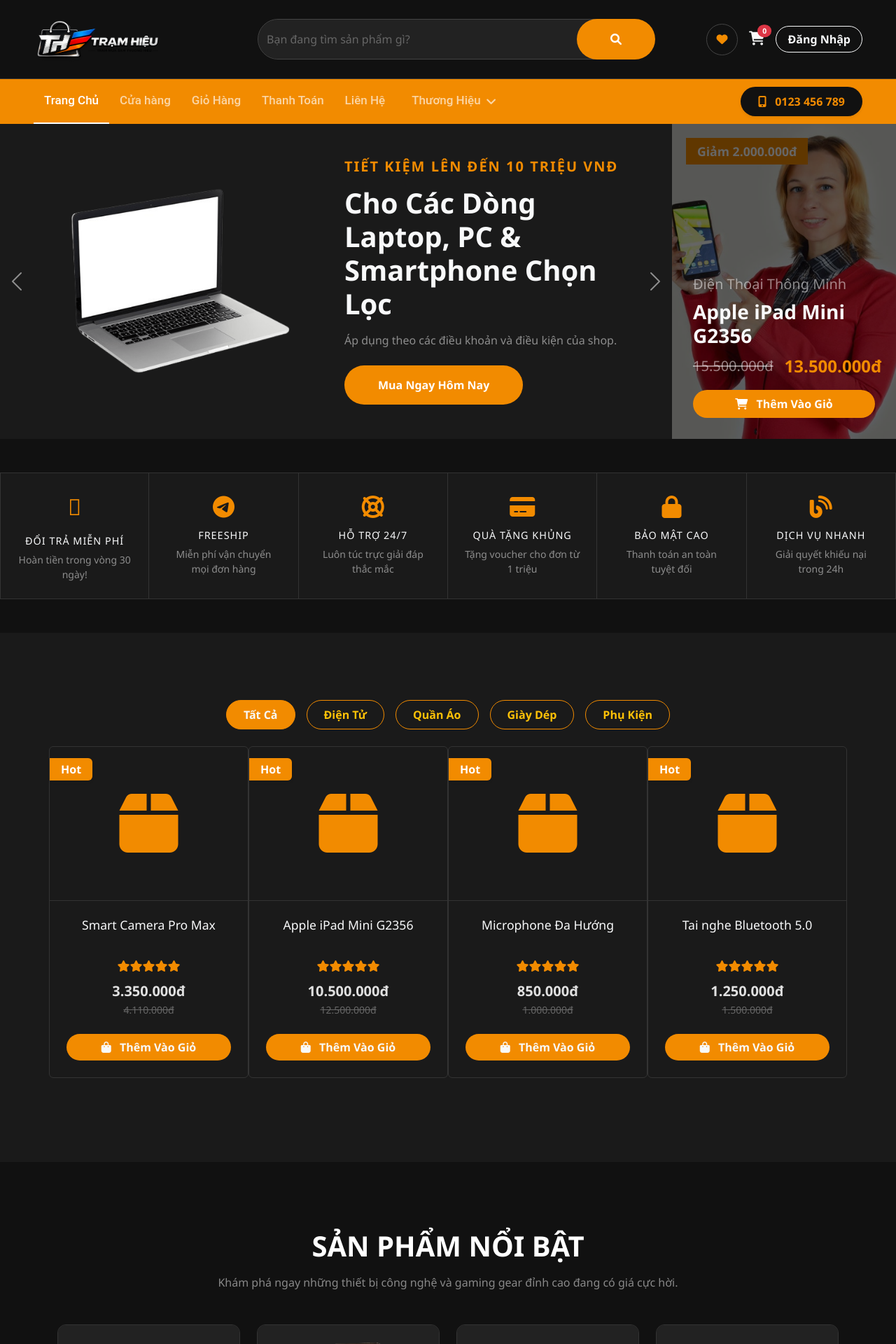
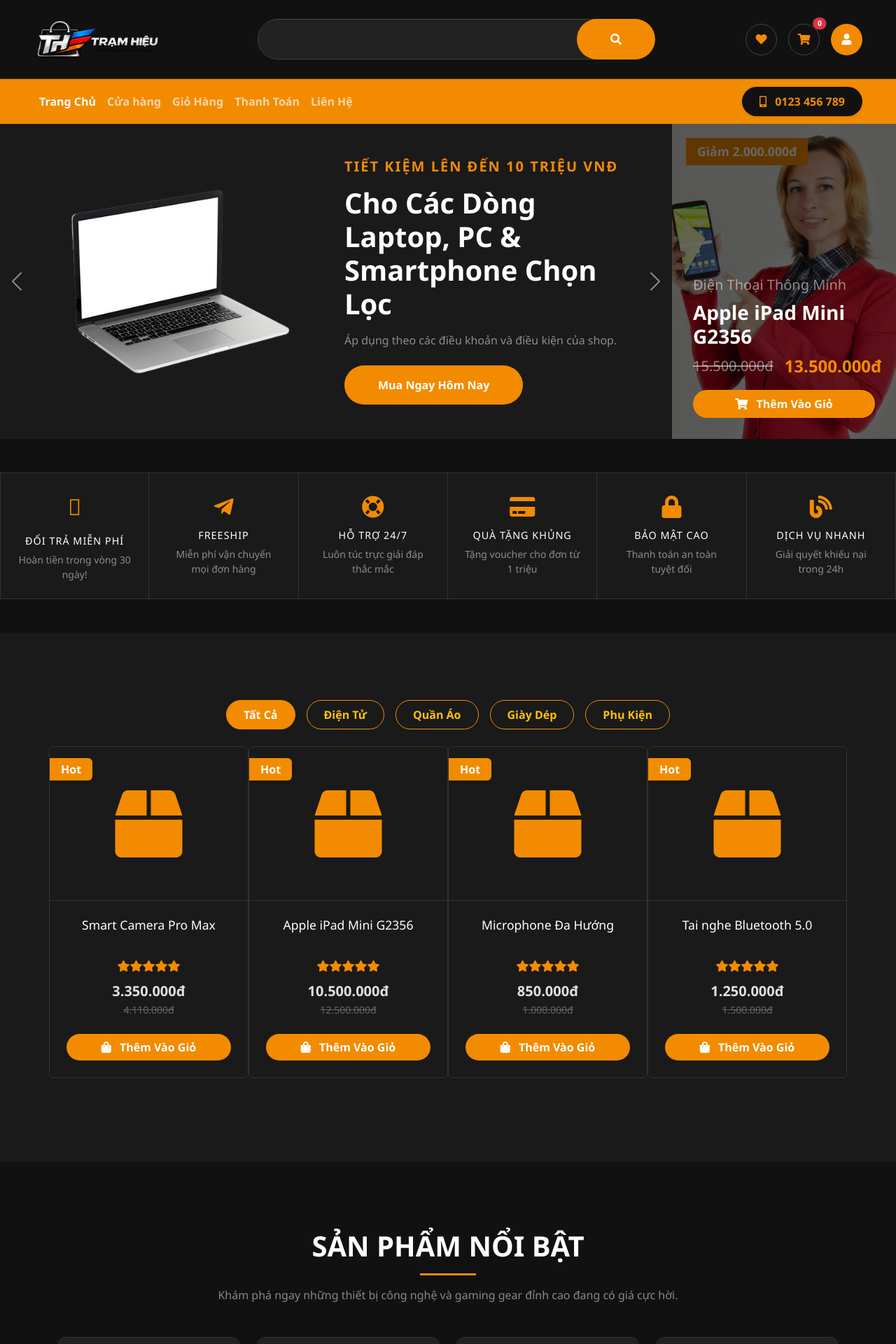
Before and after one commit to loipham2306/LTWNC_LTWNC_WEBTMDT, a PHP site: page /index.php in a window 1280 px wide. Shown: the top 1920 px of the page at 70% size. Run offline with PHP 8.4, Linux system fonts and the light colour scheme.

Commit message:
Cập nhật header, slider và index

```diff
--- a/index.php
+++ b/index.php
@@ -1,214 +1,56 @@
-<?php
-/** * @var array $products
- */
-if (session_status() === PHP_SESSION_NONE) {
-    session_start();
-}
-if (!isset($products)) { $products = []; }
-if (!isset($brands)) { $brands = []; }
-
-$IMAGE_BASE_URL = '/LTWNC_LTWNC_WEBTMDT/assets/images/products/';
-
-?>
 <!DOCTYPE html>
 <html lang="vi">
 <head>
     <meta charset="UTF-8">
     <meta name="viewport" content="width=device-width, initial-scale=1.0">
-    <title>Trang Chủ - LuLoShop</title>
-    <link href="https://cdn.jsdelivr.net/npm/bootstrap@5.3.0/dist/css/bootstrap.min.css" rel="stylesheet">
-    <link rel="stylesheet" href="https://cdnjs.cloudflare.com/ajax/libs/font-awesome/6.0.0/css/all.min.css">
-    <link rel="stylesheet" href="/LTWNC_LTWNC_WEBTMDT/assets/style.css">
+    <title>LuLoShop - Cửa Hàng Gaming & Công Nghệ</title>
+
+    <link href="https://cdnjs.cloudflare.com/ajax/libs/bootstrap/5.3.0/css/bootstrap.min.css" rel="stylesheet">
+    <link href="https://cdnjs.cloudflare.com/ajax/libs/font-awesome/5.15.4/css/all.min.css" rel="stylesheet">
+    <link href="https://cdnjs.cloudflare.com/ajax/libs/animate.css/3.7.2/animate.min.css" rel="stylesheet">
+
     <style>
+        /* Tông nền tối eSports cho toàn bộ Trang Chủ */
         body { background-color: #111; color: #fff; font-family: 'Segoe UI', Tahoma, Geneva, Verdana, sans-serif; }
 
-        /* Navbar */
-        .navbar-custom { background-color: #1a1a1a !important; border-bottom: 2px solid #F28B00; }
-        .search-bar { background-color: #222; border: 1px solid #444; color: #fff; }
-        .search-bar:focus { background-color: #333; border-color: #F28B00; color: #fff; box-shadow: none; }
+        .home-section { background-color: #111; }
+        .text-orange { color: #F28B00 !important; }
 
-        /* Banner */
-        .hero-banner {
-            background: linear-gradient(45deg, #111 0%, #2a1800 100%);
-            border: 1px solid #333;
-            border-radius: 15px;
-            overflow: hidden;
+        /* Hiệu ứng gạch chân tiêu đề màu cam độc quyền */
+        .section-title::after {
+            content: '';
+            display: block;
+            width: 80px;
+            height: 3px;
+            background-color: #F28B00;
+            margin: 15px auto 0;
         }
-
-        /* Product Card */
-        .product-card {
-            background: #1a1a1a;
-            border: 1px solid #333;
-            border-radius: 16px;
-            overflow: hidden;
-            transition: all 0.3s ease;
-        }
-
-        .product-card:hover {
-            transform: translateY(-6px);
-            border-color: #F28B00;
-            box-shadow: 0 8px 20px rgba(242, 139, 0, 0.25);
-        }
-
-        /* Khung ảnh */
-        .product-img-wrapper {
-            position: relative;
-            height: 280px;
-            background: #fff;
-            overflow: hidden;
-            display: flex;
-            align-items: center;
-            justify-content: center;
-        }
-
-        /* Ảnh sản phẩm */
-        .product-img {
-            width: 100%;
-            height: 100%;
-            object-fit: contain;
-            transform: scale(1.0);
-        }
-
-        .product-card:hover .product-img {
-            transform: scale(1.05);
-        }
-
-        /* Tên sản phẩm */
-        .product-title {
-            color: #fff;
-            font-size: 1rem;
-            font-weight: 600;
-            line-height: 1.5;
-
-            min-height: 48px;
-
-            display: -webkit-box;
-            -webkit-line-clamp: 2;
-            -webkit-box-orient: vertical;
-
-            overflow: hidden;
-        }
-
-        /* Giá */
-        .price-text {
-            color: #F28B00;
-            font-size: 1.7rem;
-            font-weight: 700;
-            margin-bottom: 15px;
-        }
-
-        /* Nút */
-        .btn-cart {
-            border: 2px solid #F28B00;
-            color: #F28B00;
-            border-radius: 999px;
-            font-weight: 600;
-            transition: all .3s ease;
-        }
-
-        .btn-cart:hover {
-            background: #F28B00;
-            color: #fff;
-        }
-
-        /* Badge giảm giá */
-        .product-badge {
-            position: absolute;
-            top: 10px;
-            left: 10px;
-            z-index: 2;
-            background: #dc3545;
-            color: white;
-            font-size: 0.75rem;
-            padding: 6px 10px;
-            border-radius: 20px;
-        }
-       .brand-section{
-    margin: 40px 0;
-}
-
-.brand-slider{
-    overflow: hidden;
-    position: relative;
-    height: 120px;
-    background: linear-gradient(
-        90deg,
-        #111 0%,
-        #1a1a1a 50%,
-        #111 100%
-    );
-    border-top: 1px solid #333;
-    border-bottom: 1px solid #333;
-
-    display: flex;
-    align-items: center;
-}
-
-.brand-track{
-    display: flex;
-    align-items: center;
-    gap: 80px;
-    width: max-content;
-
-    animation: scrollBrand 25s linear infinite;
-}
-
-.brand-track img{
-    height: 70px;
-    width: auto;
-
-    object-fit: contain;
-
-    filter: brightness(0) invert(1) opacity(0.7);
-    transition: all .35s ease;
-}
-
-.brand-track img:hover{
-    filter: brightness(0) invert(1);
-    opacity: 1;
-    transform: scale(1.15);
-}
-
-.brand-slider:hover .brand-track{
-    animation-play-state: paused;
-}
-
-@keyframes scrollBrand{
-    from{
-        transform: translateX(0);
-    }
-    to{
-        transform: translateX(-50%);
-    }
-}
-
-        /* Buttons */
-        .btn-custom { background-color: #F28B00; color: #fff; font-weight: bold; }
-        .btn-custom:hover { background-color: #d67a00; color: #fff; }
-        .btn-outline-custom { border-color: #F28B00; color: #F28B00; }
-        .btn-outline-custom:hover { background-color: #F28B00; color: #fff; }
-
-        ::-webkit-scrollbar { width: 8px; }
-        ::-webkit-scrollbar-thumb { background: #555; border-radius: 4px; }
-        ::-webkit-scrollbar-thumb:hover { background: #F28B00; }
     </style>
 </head>
 <body>
-    <?php
-    include "views/components/header.php"
-    ?>
 
     <?php
+    // 1. MẢNG DỮ LIỆU SẢN PHẨM (Thay thế cho state products trong React)
+    // Đã thêm /images/ trước /img/ theo đúng cấu trúc thư mục mới của bạn
+    $products = [
+        [ 'id' => 1, 'name' => 'Smart Camera Pro Max', 'category' => 'Điện Tử', 'price' => 3350000, 'oldPrice' => 4110000, 'img' => '/LTWNC_BAN_HANG/assets/images/img/product-4.png' ],
+        [ 'id' => 2, 'name' => 'Apple iPad Mini G2356', 'category' => 'Tablet', 'price' => 10500000, 'oldPrice' => 12500000, 'img' => '/LTWNC_BAN_HANG/assets/images/img/product-3.png' ],
+        [ 'id' => 3, 'name' => 'Microphone Đa Hướng', 'category' => 'Phụ Kiện', 'price' => 850000, 'oldPrice' => 1000000, 'img' => '/LTWNC_BAN_HANG/assets/images/img/product-5.png' ],
+        [ 'id' => 4, 'name' => 'Tai nghe Bluetooth 5.0', 'category' => 'Âm Thanh', 'price' => 1250000, 'oldPrice' => 1500000, 'img' => '/LTWNC_BAN_HANG/assets/images/img/product-6.png' ]
+    ];
+
+    // 2. NHÚNG COMPONENT HEADER (THANH MENU)
+    include 'views/components/Header.php';
+
+    // 3. NHÚNG BANNER SLIDER CHÍNH
     include 'views/components/HeroSlider.php';
-    ?>
 
-    <?php
+    // 4. NHÚNG DẢI TÍNH NĂNG DỊCH VỤ (FREE SHIP, ĐỔI TRẢ...)
     include 'views/components/ServiceFeatures.php';
-    ?>
-    <?php
+
+    // 5. NHÚNG KHỐI DANH MỤC SẢN PHẨM DUYỆT THEO TAB TAB-TABS (NẾU CÓ)
     include 'views/components/FeaturedProducts.php';
     ?>
-
 
     <div class="container-fluid home-section py-5">
         <div class="container py-5">
@@ -220,11 +62,11 @@ $IMAGE_BASE_URL = '/LTWNC_LTWNC_WEBTMDT/assets/images/products/';
 
             <div class="row g-4">
                 <?php
-                    // Xử lý giới hạn 4 sản phẩm
+                // Vòng lặp foreach thay cho hàm .map() của React
+                // Chỉ lấy tối đa 4 sản phẩm đầu tiên giống products.slice(0, 4)
                 $limitedProducts = array_slice($products, 0, 4);
-
                 foreach ($limitedProducts as $product):
-                        // Nhúng ProductCard, mỗi lần chạy biến $product sẽ có sẵn trong file đó
+                    // Nhúng ProductCard, mỗi lần chạy vòng lặp biến $product sẽ được truyền vào card đó
                     include 'views/components/ProductCard.php';
                 endforeach;
                 ?>
@@ -232,46 +74,33 @@ $IMAGE_BASE_URL = '/LTWNC_LTWNC_WEBTMDT/assets/images/products/';
 
         </div>
     </div>
-    <div class="brand-section">
-        <div class="brand-slider">
-            <div class="brand-track">
-
-                <?php foreach($brands as $brand): ?>
-                    <img
-                        src="/LTWNC_LTWNC_WEBTMDT/assets/images/brands/<?= htmlspecialchars($brand['hinh_anh_logo']) ?>"
-                        alt="<?= htmlspecialchars($brand['ten_thuong_hieu']) ?>"
-                        title="<?= htmlspecialchars($brand['ten_thuong_hieu']) ?>"
-                    >
-                <?php endforeach; ?>
-
-                <!-- lặp lại để chạy vô hạn -->
-                <?php foreach($brands as $brand): ?>
-                    <img
-                        src="/LTWNC_LTWNC_WEBTMDT/assets/images/brands/<?= htmlspecialchars($brand['hinh_anh_logo']) ?>"
-                        alt="<?= htmlspecialchars($brand['ten_thuong_hieu']) ?>"
-                        title="<?= htmlspecialchars($brand['ten_thuong_hieu']) ?>"
-                    >
-                <?php endforeach; ?>
-
-            </div>
-        </div>
-    </div>
-    <div class="container mt-5 mb-5">
-        <div class="d-flex justify-content-between align-items-end border-bottom border-secondary pb-2 mb-4">
-            <h3 class="fw-bold m-0 text-white border-start border-4 ps-3" style="border-color: #F28B00 !important;">SẢN PHẨM NỔI BẬT</h3>
-            <a href="#" class="text-decoration-none" style="color: #F28B00;">Xem tất cả <i class="fas fa-chevron-right ms-1"></i></a>
-        </div>
-
-        <div class="row g-4">
-            <?php foreach ($products as $item): ?>
-                <?php include 'views/components/product-card.php';?>
-            <?php endforeach; ?>
-        </div>
-    </div>
 
     <?php
-    include 'views/components/footer.php'
+    // 7. NHÚNG COMPONENT FOOTER
+    include 'views/components/Footer.php';
     ?>
-<script src="https://cdn.jsdelivr.net/npm/bootstrap@5.3.0/dist/js/bootstrap.bundle.min.js"></script>
+
+    <script src="https://cdnjs.cloudflare.com/ajax/libs/bootstrap/5.3.0/js/bootstrap.bundle.min.js"></script>
+    <script src="https://cdnjs.cloudflare.com/ajax/libs/wow/1.1.2/wow.min.js"></script>
+
+    <script>
+        // CHUYỂN ĐỔI HOÀN HẢO TỪ USEEFFECT KHỞI TẠO WOW.JS CỦA REACT
+        document.addEventListener('DOMContentLoaded', function() {
+            setTimeout(function() {
+                if (window.WOW) {
+                    console.log("🟢 Đã tìm thấy thư viện WOW.js, đang kích hoạt hiệu ứng tại Trang Chủ!");
+                    new window.WOW({
+                        boxClass: 'wow',
+                        animateClass: 'animated',
+                        offset: 0,
+                        mobile: true,
+                        live: false
+                    }).init();
+                } else {
+                    console.error("🔴 Không tìm thấy WOW.js. Trình duyệt chưa đọc được file script!");
+                }
+            }, 500);
+        });
+    </script>
 </body>
 </html>
--- a/views/components/header.php
+++ b/views/components/header.php
@@ -2,9 +2,8 @@
 if (session_status() === PHP_SESSION_NONE) {
     session_start();
 }
-if (!isset($brands)) { $brands = []; }
 
-$BASE_URL = '/LTWNC_LTWNC_WEBTMDT/';
+$BASE_URL = '/LTWNC_BAN_HANG/';
 
 // Lấy chính xác tên file hiện tại đang chạy (VD: index.php, Shop.php...)
 $currentPage = basename($_SERVER['PHP_SELF']);
@@ -53,7 +52,7 @@ $isContactActive  = ($currentPage == 'Contact.php') ? 'active' : '';
     <div class="row gx-0 align-items-center text-center">
         <div class="col-md-4 col-lg-3 text-center text-lg-start">
             <div class="d-inline-flex align-items-center">
-                <a href="index.php" class="navbar-brand p-0 text-decoration-none">
+                <a href="<?= $BASE_URL ?>index.php" class="navbar-brand p-0 text-decoration-none">
                     <h1 class="display-5 m-0" style="color: #F28B00;">
                         <img src="<?= $BASE_URL ?>assets/images/img/th.png" alt="Logo" class="h-100px" style="height: 60px; object-fit: contain;" onerror="this.style.display='none';">
                     </h1>
@@ -73,7 +72,7 @@ $isContactActive  = ($currentPage == 'Contact.php') ? 'active' : '';
         </div>
 
         <div class="col-md-4 col-lg-3 text-center text-lg-end">
-            <div class="d-flex align-items-center justify-content-end gap-3 w-100">
+            <div class="d-inline-flex align-items-center gap-3 justify-content-end w-100">
 
                 <a href="#" class="text-decoration-none">
                     <span class="rounded-circle btn-md-square d-flex align-items-center justify-content-center icon-circle" style="width: 45px; height: 45px;">
@@ -81,32 +80,16 @@ $isContactActive  = ($currentPage == 'Contact.php') ? 'active' : '';
                     </span>
                 </a>
 
-                <a class="text-white position-relative text-decoration-none" href="#">
-                    <i class="fas fa-shopping-cart fs-5"></i>
-                    <span class="position-absolute top-0 start-100 translate-middle badge rounded-pill bg-danger" style="font-size: 0.65rem;">
-                        3
+                <a href="<?= $BASE_URL ?>views/pages/Cart.php" class="text-decoration-none position-relative">
+                    <span class="rounded-circle btn-md-square d-flex align-items-center justify-content-center icon-circle" style="width: 45px; height: 45px;">
+                        <i class="fas fa-shopping-cart"></i>
                     </span>
+                    <span class="position-absolute top-0 start-100 translate-middle badge rounded-pill bg-danger border border-dark" style="font-size: 0.65rem;">3</span>
                 </a>
 
-                <?php if (isset($_SESSION['user']) && !empty($_SESSION['user'])): ?>
-                    <div class="dropdown">
-                        <a class="text-white fw-bold d-flex align-items-center gap-2 text-decoration-none dropdown-toggle" href="#" id="userMenu" data-bs-toggle="dropdown">
-                            <img src="https://ui-avatars.com/api/?name=<?= urlencode($_SESSION['user']['ten']) ?>&background=F28B00&color=fff" class="rounded-circle" width="30" height="30">
-                            <?= $_SESSION['user']['ten'] ?>
-                        </a>
-                        <ul class="dropdown-menu dropdown-menu-end shadow" style="background-color: #1a1a1a; border: 1px solid #333;">
-                            <?php if ($_SESSION['user']['vai_tro'] === 'admin'): ?>
-                                <li><a class="dropdown-item text-white" href="/LTWNC_LTWNC_WEBTMDT/controllers/index.php?act=admin_dashboard"><i class="fas fa-tachometer-alt me-2 text-warning"></i>Trang Admin</a></li>
-                            <?php endif; ?>
-                            <li><a class="dropdown-item text-white" href="#"><i class="fas fa-user me-2 text-info"></i>Hồ sơ</a></li>
-                            <li><a class="dropdown-item text-white" href="#"><i class="fas fa-box me-2 text-success"></i>Đơn hàng</a></li>
-                            <li><hr class="dropdown-divider border-secondary"></li>
-                            <li><a class="dropdown-item text-danger fw-bold" href="index.php?act=logout"><i class="fas fa-sign-out-alt me-2"></i>Đăng xuất</a></li>
-                        </ul>
-                    </div>
-                <?php else: ?>
-                    <a class="btn btn-outline-light rounded-pill px-3" href="index.php?act=login">Đăng Nhập</a>
-                <?php endif; ?>
+                <a href="<?= $BASE_URL ?>views/pages/UserProfile.php" class="btn btn-orange rounded-circle d-flex align-items-center justify-content-center shadow-sm" style="width: 45px; height: 45px;">
+                    <i class="fas fa-user text-white"></i>
+                </a>
 
             </div>
         </div>
@@ -122,28 +105,11 @@ $isContactActive  = ($currentPage == 'Contact.php') ? 'active' : '';
                 </button>
                 <div class="collapse navbar-collapse" id="navbarCollapse">
                     <div class="navbar-nav py-0">
-                        <a href="index.php" class="nav-item nav-link <?= $isHomeActive ?>">Trang Chủ</a>
+                        <a href="<?= $BASE_URL ?>index.php" class="nav-item nav-link <?= $isHomeActive ?>">Trang Chủ</a>
                         <a href="<?= $BASE_URL ?>views/pages/Shop.php" class="nav-item nav-link <?= $isShopActive ?>">Cửa hàng</a>
                         <a href="<?= $BASE_URL ?>views/pages/Cart.php" class="nav-item nav-link <?= $isCartActive ?>">Giỏ Hàng</a>
                         <a href="<?= $BASE_URL ?>views/pages/Checkout.php" class="nav-item nav-link <?= $isCheckoutActive ?>">Thanh Toán</a>
                         <a href="<?= $BASE_URL ?>views/pages/Contact.php" class="nav-item nav-link me-2 <?= $isContactActive ?>">Liên Hệ</a>
-                        <div class="nav-item dropdown">
-                            <a href="#"
-                            class="nav-link dropdown-toggle"
-                            id="brandDropdown"
-                            role="button"
-                            data-bs-toggle="dropdown"
-                            aria-expanded="false">
-                            Thương Hiệu
-                            </a>
-                            <div class="dropdown-menu" aria-labelledby="brandDropdown">
-                                <?php foreach ($brands as $brand): ?>
-                                    <a class="dropdown-item" href="<?= $BASE_URL ?>index.php?act=thuong_hieu&id=<?= $brand['id_thuong_hieu'] ?>">
-                                        <?= htmlspecialchars($brand['ten_thuong_hieu']) ?>
-                                    </a>
-                                <?php endforeach; ?>
-                            </div>
-                        </div>
                     </div>
 
                     <div class="ms-auto d-none d-lg-block">
```
Also changed, not shown: views/components/HeroSlider.php (indentation only). Lines whose indentation alone changed are shown as unchanged.
